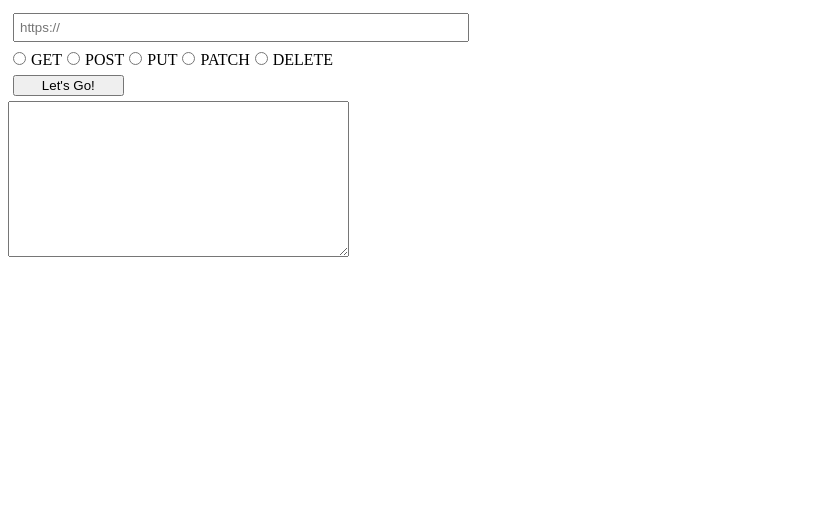
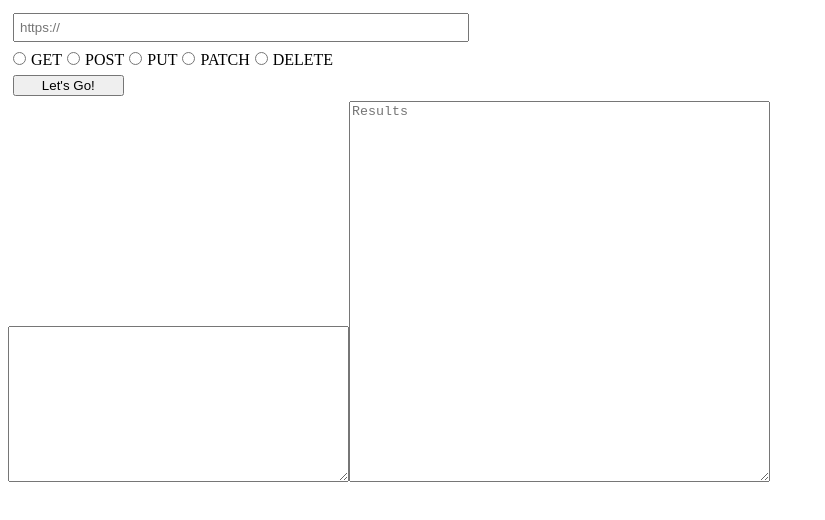
Before and after one commit to ShaneUP1/29-RESTy, a React app: page / in a window 1280 px wide. Shown: the top 520 px of the page, without its empty margins (0-825 px from the left). Built offline with nearby package versions, Linux system fonts and the light colour scheme.

Commit message:
adds results presentational component

```diff
--- a/src/components/app/App.jsx
+++ b/src/components/app/App.jsx
@@ -1,8 +1,12 @@
 import React from 'react';
 import Request from '../request/Request';
+import Results from '../results/Results';
 
 export default function App() {
   return (
-    <Request />
+    <>
+      <Request />
+      <Results />
+    </>
   );
 }
--- /dev/null
+++ b/src/components/results/Results.jsx
@@ -0,0 +1,12 @@
+import React from 'react';
+import PropTypes from 'prop-types';
+
+const Results = ({ results }) => (
+  <textarea cols="50" rows="25" placeholder="Results" value={results}/>
+);
+
+Results.propTypes = {
+  results: PropTypes.arrayOf(PropTypes.object).isRequired
+};
+
+export default Results;
```
